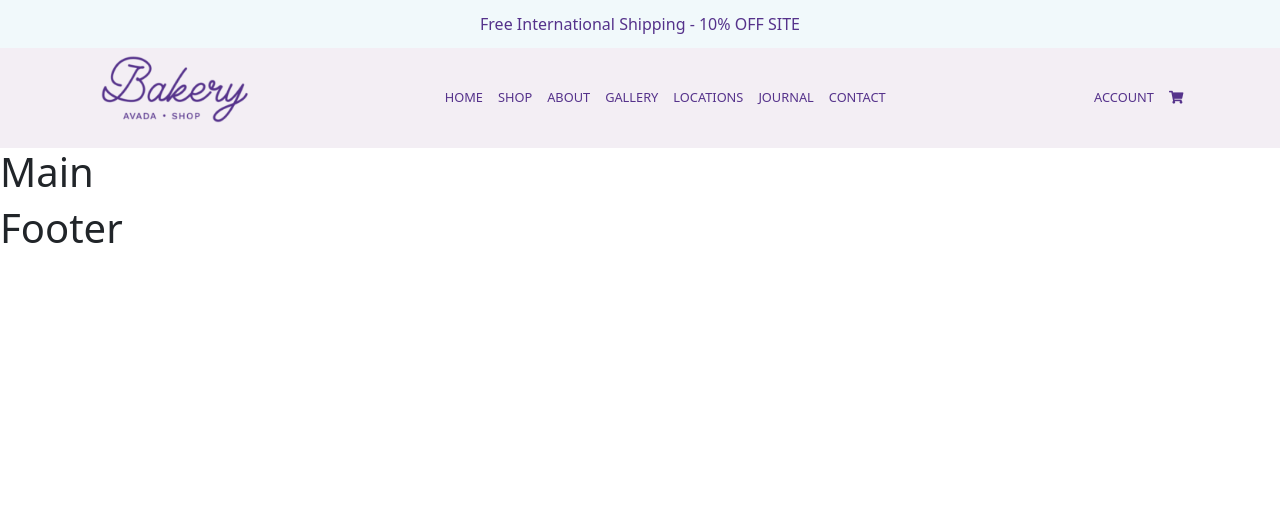
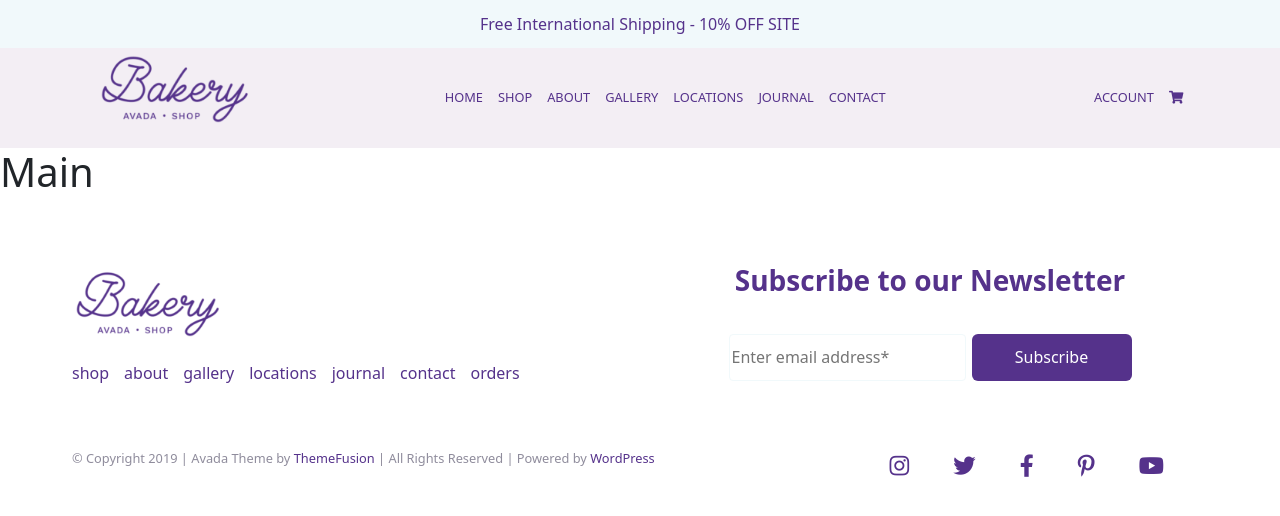
Before and after one commit to VAB1998/proj-html-vuejs, a Vue app: page / in a window 1280 px wide. Shown: the top 516 px of the page. Built offline with nearby package versions, Linux system fonts and the light colour scheme.

Commit message:
Footer Completed

```diff
--- a/src/components/Footer.vue
+++ b/src/components/Footer.vue
@@ -1,19 +1,138 @@
 <template>
     <footer>
-        <h1>Footer</h1>
+        <div class="container-fluid">
+            <div class="row gy-5">
+                <div class="col-6">
+                    <div class="row">
+                        <div class="col-12">
+                            <img class="h-75" src="../assets/images/avada-bakery-logo-retina-200x97.png" alt="Avada Bakery Logo">
+                        </div>
+                        <div class="col-12">
+                            <ul class="footer_menu">
+                                <NavMenuLink v-for="(link, index) in footerMenuLinks"  :key="index"
+                                :text="link.text" :anchorTag="link.url"/>
+                            </ul>
+                        </div>
+                    </div>
+                </div>
+                <div class="col-6">
+                    <div class="footer_subscribe text-center">
+                        <h3>Subscribe to our Newsletter</h3>
+                    <input type="text" placeholder="Enter email address*">
+                    <button>Subscribe</button>
+                    </div>
+                </div>
+                <div class="col-8">
+                    <div class="copyright">
+                        <p>
+                            <!-- <i class="far fa-copyright"></i> -->
+                            © Copyright 2019 | Avada Theme by
+                            <a href="http://theme-fusion.com">ThemeFusion</a>
+                            | All Rights Reserved | Powered by
+                            <a href="http://wordpress.org">WordPress</a>
+                        </p>
+                    </div>
+                </div>
+                <div class="col-4">
+                    <div class="socials">
+                        <SocialLink v-for="(link, index) in SocialLinks" :key="index"
+                        :url="link.url" :icon="link.icon" />
+                    </div>
+                </div>
+            </div>
+        </div>
     </footer>
 </template>
 
 <script>
-
+import NavMenuLink from './NavMenuLink.vue'
+import SocialLink from './SocialLink.vue'
+//------Data------
+import SocialLinks from '../data/socialLinks.js'
+import footerMenuLinks from '../data/footerMenuLinks.js'
 export default {
     name: 'Footer',
     components: {
+        NavMenuLink,
+        SocialLink
+    },
+
+    data : function(){
+        return {
+            SocialLinks,
+            footerMenuLinks
+        }
 
     }
 }
 </script>
 
 <style lang="scss" scoped>
+@import '../style/variables.scss';
 
+footer{
+    //Spacing and Dimensions
+    padding: 60px;
+
+    .footer_menu{
+        //Style
+        list-style-type: none;
+        padding-left: 0;
+        //Flex Settings
+        display: flex;
+        align-items: center;
+    }
+
+    .footer_subscribe{
+        h3{
+            //Style
+            color: $primary_color;
+            font-weight: bold;
+            //Spacing and Dimensions
+            margin-bottom: 36px;
+        }
+
+        input{
+            //Style
+            border-radius: 4px;
+            color: #44405a99;
+            border: 1px solid $light_gray_color;
+            //Spacing and Dimensions
+            height: 47px;
+            margin-right: 6px;
+
+
+
+            &:hover{
+                //Style
+                border: 1px solid $primary_color;
+            }
+        }
+
+        button{
+            //Style
+            background-color: $primary_color;
+            color: #ffffff;
+            border: none;
+            border-radius: 6px;
+            //Spacing and Dimensions
+            height: 47px;
+            width: 160px;
+        }
+    }
+
+    .copyright{
+        font-size: .8rem;
+        color: #44405a99;
+        a{
+            @include link_style;
+        }
+    }
+
+    .socials{
+        //Flex Settings
+        display: flex;
+        justify-content: space-evenly;
+    }
+}
 </style>
--- /dev/null
+++ b/src/components/SocialLink.vue
@@ -0,0 +1,26 @@
+<template>
+    <a   :href="url">
+        <i :class="icon"></i>
+    </a>
+</template>
+
+<script>
+
+export default {
+    name: 'SocialLink',
+
+    props : {
+        url : String,
+        icon: String
+    }
+}
+</script>
+
+<style lang="scss" scoped>
+@import '../style/variables.scss';
+
+a{
+    @include link_style;
+    font-size: 1.4rem;
+}
+</style>
--- /dev/null
+++ b/src/data/footerMenuLinks.js
@@ -0,0 +1,30 @@
+export default [
+    {
+        text: 'shop',
+        url: '#shop',
+    },
+    {
+        text: 'about',
+        url: '#about',
+    },
+    {
+        text: 'gallery',
+        url: '#gallery',
+    },
+    {
+        text: 'locations',
+        url: '#locations',
+    },
+    {
+        text: 'journal',
+        url: '#journal',
+    },
+    {
+        text: 'contact',
+        url: '#contact',
+    },
+    {
+        text: 'orders',
+        url: '#orders',
+    },
+]
```
